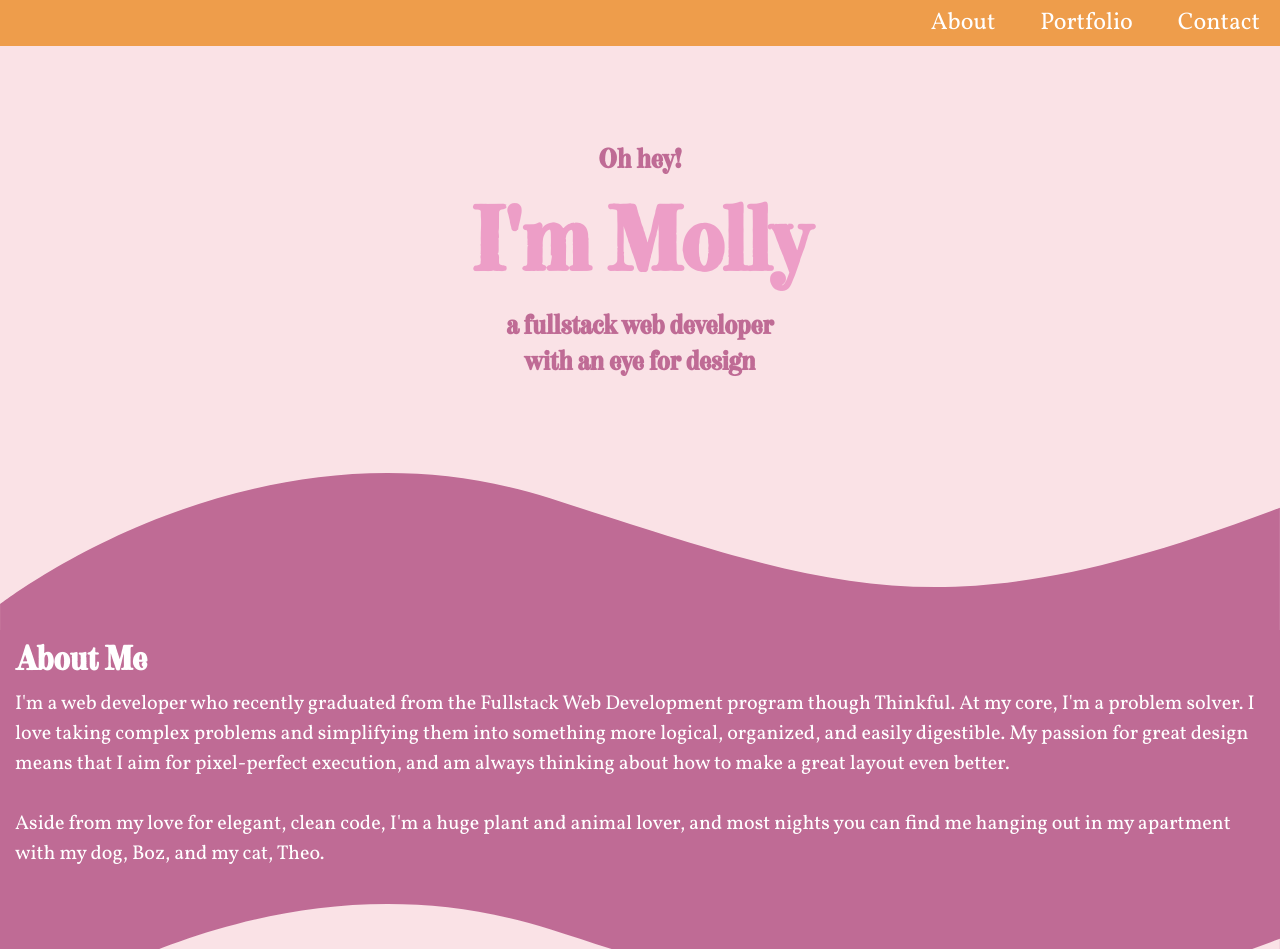
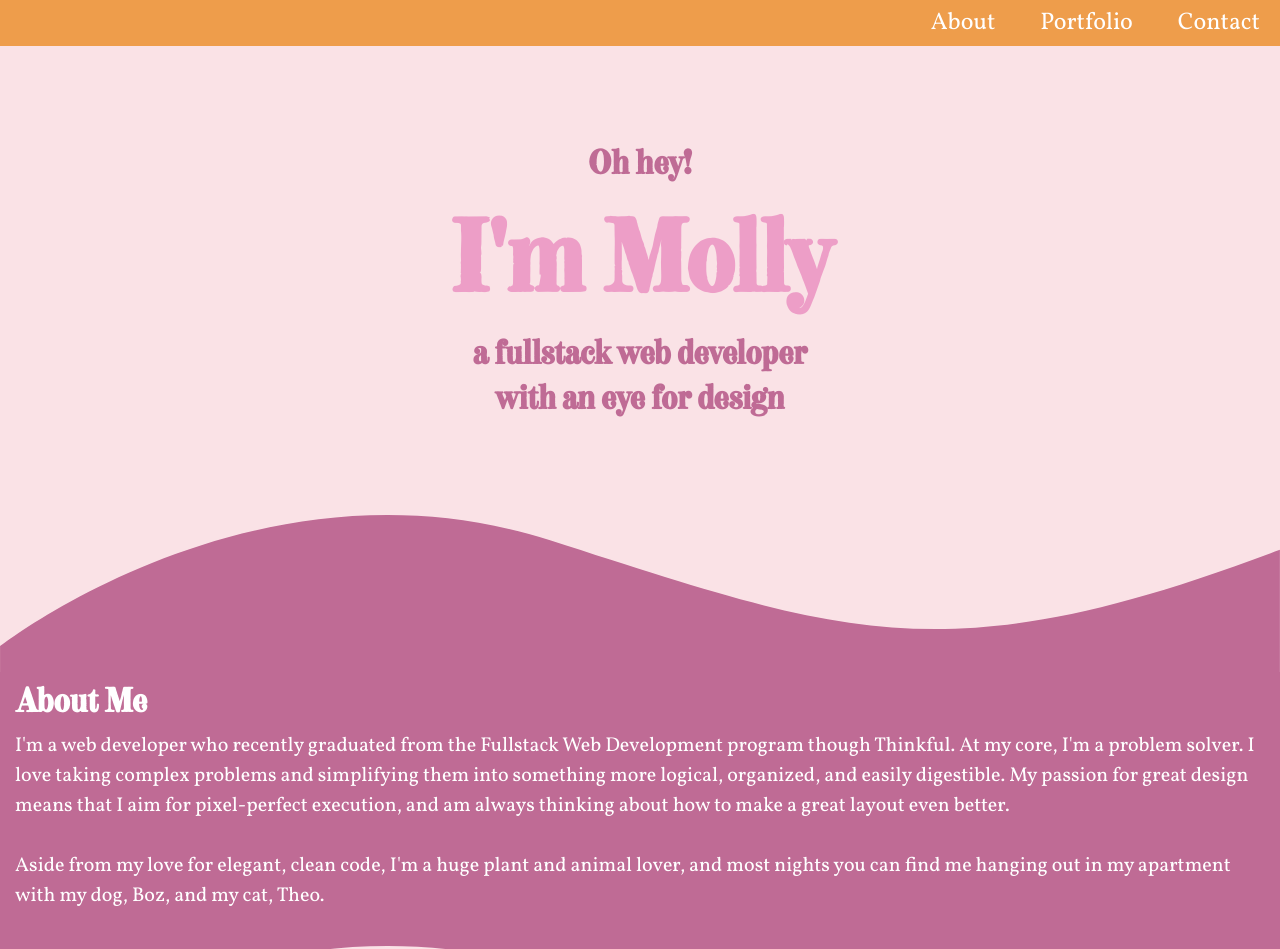
Before and after one commit to melfers/portfolio-site, a plain HTML site: page index.html in a window 1280 px wide. Shown: the top 949 px of the page. Drawn offline with nearby package versions, Linux system fonts and the light colour scheme.

Commit message:
CSS tweaks

```diff
--- a/styles.css
+++ b/styles.css
@@ -187,8 +187,12 @@ button.main-buttons {
     margin: 1%;
   }
 
+  h1 {
+    font-size: 90px;
+  }
+
   h4 {
-    font-size: 24px;
+    font-size: 30px;
   }
 
   header {
```
